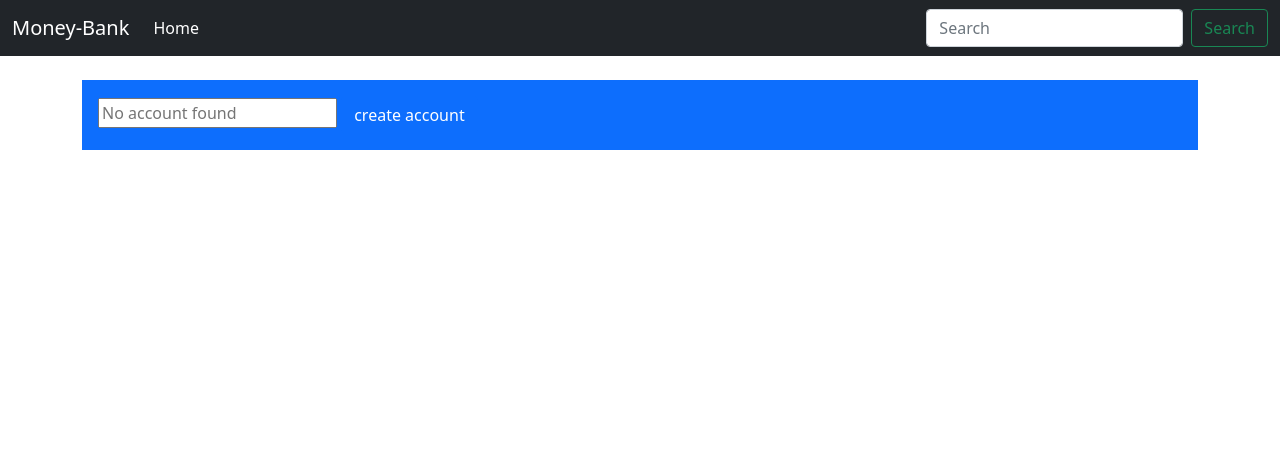
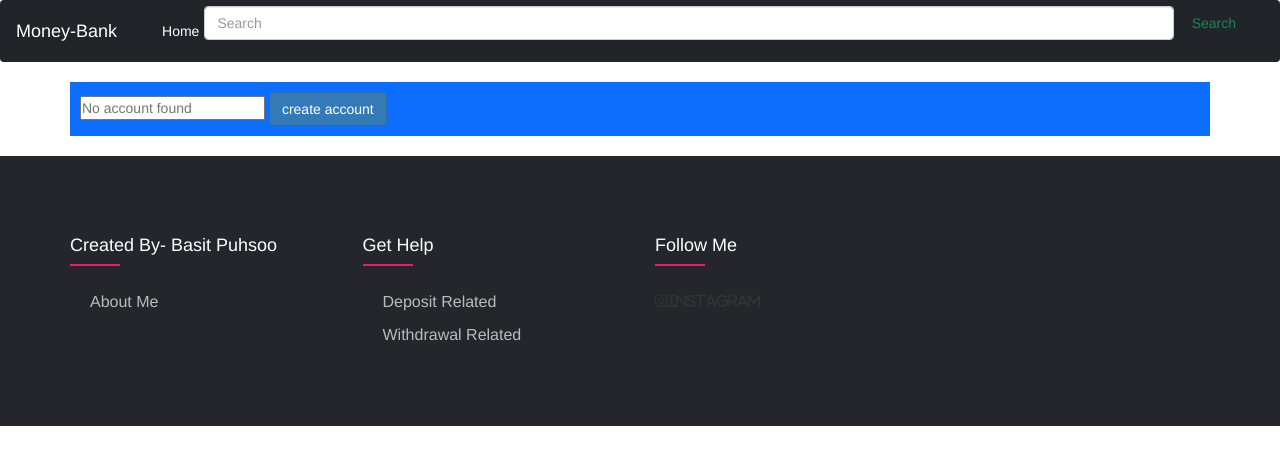
Before and after one commit to Basit715/bankingApp, a Flask app: page / in a window 1280 px wide. Shown: the top 465 px of the page. Run offline with Flask 3, Linux system fonts and the light colour scheme; data that the repository does not hold is empty; some libraries are stand-ins or nearby versions.

Commit message:
new banking

```diff
--- a/app.py
+++ b/app.py
@@ -2,6 +2,7 @@ from flask import Flask, render_template, request, redirect, url_for
 from pymongo import MongoClient
 import certifi
 from bson.objectid import ObjectId
+import fontawesome
 
 client = MongoClient("mongodb+srv://basitabass27411:iamahacker313@baiq.o4c0pn6.mongodb.net/?retryWrites=true&w=majority", tlsCAFile = certifi.where())
 
--- /dev/null
+++ b/static/footer.css
@@ -0,0 +1,93 @@
+@import url('https://fonts.googleapis.com/css2?family=Poppins:wght@300;400;500;600;700&display=swap');
+body{
+  line-height: 1.5;
+  font-family: 'Poppins', sans-serif;
+}
+*{
+  margin:0;
+  padding:0;
+  box-sizing: border-box;
+}
+.container{
+  max-width: 1170px;
+  margin:auto;
+}
+.row{
+  display: flex;
+  flex-wrap: wrap;
+}
+ul{
+  list-style: none;
+}
+.footer{
+  background-color: #24262b;
+    padding: 70px 0;
+}
+.footer-col{
+   width: 25%;
+   padding: 0 15px;
+}
+.footer-col h4{
+  font-size: 18px;
+  color: #ffffff;
+  text-transform: capitalize;
+  margin-bottom: 35px;
+  font-weight: 500;
+  position: relative;
+}
+.footer-col h4::before{
+  content: '';
+  position: absolute;
+  left:0;
+  bottom: -10px;
+  background-color: #e91e63;
+  height: 2px;
+  box-sizing: border-box;
+  width: 50px;
+}
+.footer-col ul li:not(:last-child){
+  margin-bottom: 10px;
+}
+.footer-col ul li a{
+  font-size: 16px;
+  text-transform: capitalize;
+  color: #ffffff;
+  text-decoration: none;
+  font-weight: 300;
+  color: #bbbbbb;
+  display: block;
+  transition: all 0.3s ease;
+}
+.footer-col ul li a:hover{
+  color: #ffffff;
+  padding-left: 8px;
+}
+.footer-col .social-links a{
+  display: inline-block;
+  height: 40px;
+  width: 40px;
+  background-color: rgba(255,255,255,0.2);
+  margin:0 10px 10px 0;
+  text-align: center;
+  line-height: 40px;
+  border-radius: 50%;
+  color: #ffffff;
+  transition: all 0.5s ease;
+}
+.footer-col .social-links a:hover{
+  color: #24262b;
+  background-color: #ffffff;
+}
+
+/*responsive*/
+@media(max-width: 767px){
+  .footer-col{
+    width: 50%;
+    margin-bottom: 30px;
+}
+}
+@media(max-width: 574px){
+  .footer-col{
+    width: 100%;
+}
+}
--- a/templates/base.html
+++ b/templates/base.html
@@ -11,6 +11,10 @@
                rel="stylesheet"
                integrity="sha384-EVSTQN3/azprG1Anm3QDgpJLIm9Nao0Yz1ztcQTwFspd3yD65VohhpuuCOmLASjC"
                crossorigin="anonymous">
+          <link rel="stylesheet" href="/static/footer.css">
+          <link rel="stylesheet" href="https://cdnjs.cloudflare.com/ajax/libs/font-awesome/4.7.0/css/font-awesome.min.css">
+          <link href="//netdna.bootstrapcdn.com/twitter-bootstrap/2.3.2/css/bootstrap-combined.no-icons.min.css" rel="stylesheet">
+          <link href="//netdna.bootstrapcdn.com/font-awesome/3.2.1/css/font-awesome.css" rel="stylesheet">
 
           <title>{% block title %} {%endblock%}</title>
      </head>
@@ -46,6 +50,32 @@
 
                {%block content%}  {%endblock%}
 
+               <footer class="footer">
+                    <div class="container">
+                     <div class="row">
+                       <div class="footer-col">
+                         <h4>Created by- Basit Puhsoo</h4>
+                         <ul>
+                           <li><a href="#">about me</a></li>
+                         </ul>
+                       </div>
+                       <div class="footer-col">
+                         <h4>get help</h4>
+                         <ul>
+                           <li><a href="#">Deposit related</a></li>
+                           <li><a href="#">withdrawal related</a></li>
+                         </ul>
+                       </div>
+                       <div class="footer-col">
+                         <h4>follow me</h4>
+                         <div class="social-links">
+                              <i class="fa-brands fa-instagram">instagram</i>
+                         </div>
+                       </div>
+                     </div>
+                    </div>
+                 </footer>
+
                <script src="https://cdn.jsdelivr.net/npm/bootstrap@5.0.2/dist/js/bootstrap.bundle.min.js" integrity="sha384-MrcW6ZMFYlzcLA8Nl+NtUVF0sA7MsXsP1UyJoMp4YLEuNSfAP+JcXn/tWtIaxVXM" crossorigin="anonymous"></script>
                <!-- Option 2: Separate Popper and Bootstrap JS -->
                <!--
```
